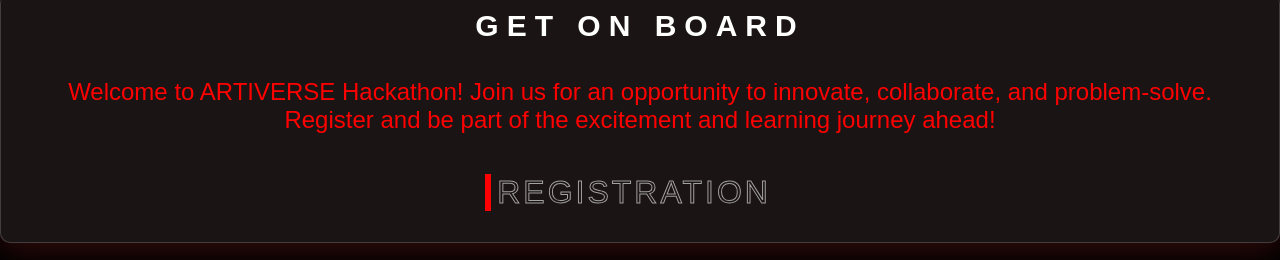
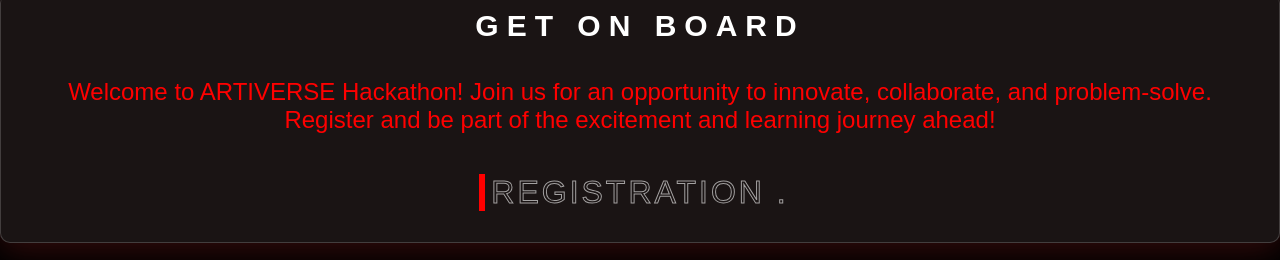
Before and after one commit to Shaunak00/website-artiverse, a plain HTML site: page index.html in a window 1280 px wide. Shown: the part 1014-1274 px from the top of the page. Drawn offline with nearby package versions, Linux system fonts and the light colour scheme.

Commit message:
Update index.html

```diff
--- a/index.html
+++ b/index.html
@@ -112,7 +112,7 @@
       Register and be part of the excitement and learning journey ahead!</p>
     <a href="" target="_blank">
       <button class="button5" data-text="Register">
-        <span class="actual-text">&nbsp;Registration                  &nbsp;</span>
+        <span class="actual-text">&nbsp;Registration                  .&nbsp;</span>
         <span aria-hidden="true" class="hover-text">&nbsp;Registration will be Open Soon&nbsp;</span>
       </button> </a>
   </div>
```
